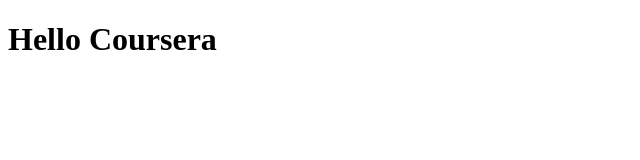
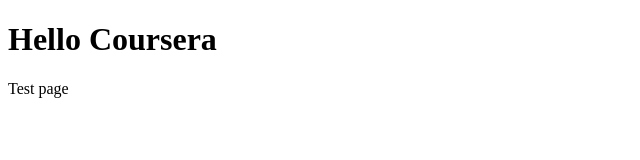
Before and after one commit to ptavolette/coursera-test, a plain HTML site: page site/index.html in a window 1280 px wide. Shown: the full height of the page, 0-640 px from the left. Drawn offline with Linux system fonts and the light colour scheme.

Commit message:
Small change to test page.

```diff
--- a/site/index.html
+++ b/site/index.html
@@ -5,5 +5,6 @@
 </head>
 <body>
 <h1>Hello Coursera</h1>
+<p>Test page</p>
 </body>
 </html>
```
